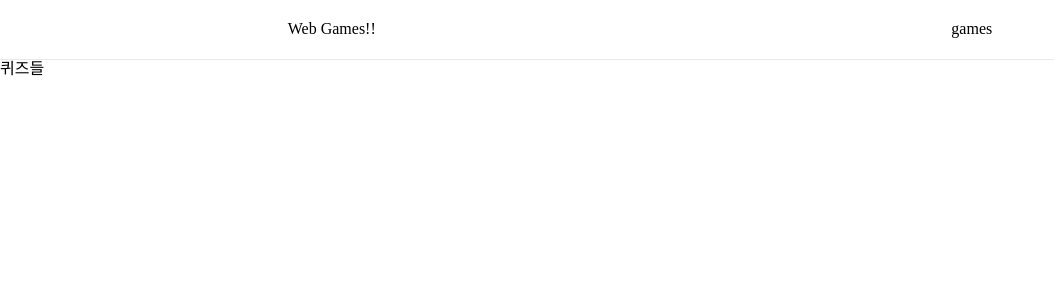
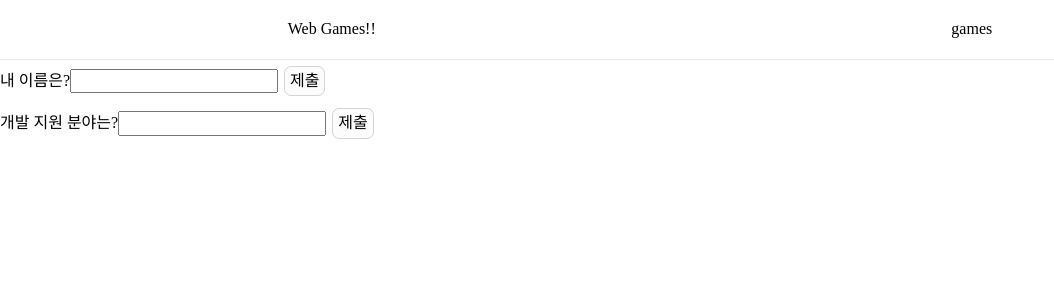
Before and after one commit to pho9902/webGames, a Next.js app: page /quiz/1 in a window 1280 px wide. Both pictures are taken after a click on the button "start". Shown: the top 300 px of the page, without its empty margins (0-1054 px from the left). Built offline with nearby package versions, Linux system fonts and the light colour scheme.

Commit message:
quiz : common 폴더의 데이터 import

```diff
--- a/src/components/Quiz/EachCategory/BeforeStart/index.tsx
+++ b/src/components/Quiz/EachCategory/BeforeStart/index.tsx
@@ -1,14 +1,22 @@
+import { useRouter } from "next/router";
 import { CommonOutLineBtn } from "styles/button";
 
 interface Props {
   setIsGaming: Function;
 }
 export default function BeforeStart({ setIsGaming }: Props) {
+  const router = useRouter();
+
   return (
     <>
       <div>
         <span>룰 설명</span>
-        <span>객관식 주관식 섞여서 문제가 나옵니다.</span>
+        {router.query.pid === "nonsense" ? (
+          <span>주관식 문제로 출제됩니다.</span>
+        ) : (
+          <span>객관식 주관식 섞여서 문제가 나옵니다.</span>
+        )}
+
         <span>
           문제가 나타나는 순서는 무작위 이며, 틀릴 시 게임이 종료됩니다.
         </span>
--- a/src/components/Quiz/EachCategory/Questions/index.tsx
+++ b/src/components/Quiz/EachCategory/Questions/index.tsx
@@ -1,3 +1,34 @@
+import { SUBJECT_QUESTION } from "components/common/QuizDatas/javascript";
+import { useState } from "react";
+import { CommonOutLineBtn } from "styles/button";
+
+interface Props {
+  answer: string;
+  index: number;
+}
 export default function Questions() {
-  return <div>퀴즈들</div>;
+  const [level, setLevel] = useState(0);
+  const [answer, setAnswer] = useState("");
+
+  function isAnswer({ answer, index }: Props) {
+    if (answer === SUBJECT_QUESTION[index]) return true;
+  }
+
+  return (
+    <div>
+      {SUBJECT_QUESTION[level].questions.map((el, idx) => {
+        return (
+          <div>
+            <span>{el}</span>
+            <input onChange={e => setAnswer(e.target.value)} />
+            <CommonOutLineBtn
+              onClick={() => isAnswer(answer, idx) && alert("정답")}
+            >
+              제출
+            </CommonOutLineBtn>
+          </div>
+        );
+      })}
+    </div>
+  );
 }
--- a/src/components/common/QuizDatas/javascript.ts
+++ b/src/components/common/QuizDatas/javascript.ts
@@ -1,5 +1,6 @@
-export const MULTIPLE_CHOICE_QUESTION = [
-  // {: ''}
+export const MULTIPLE_CHOICE_QUESTION = [];
+
+export const SUBJECT_QUESTION: {}[] = [
+  { questions: ["내 이름은?", "개발 지원 분야는?"] },
+  { answers: ["박현우", "프론트"] },
 ];
-
-export const SUBJECT_QUESTION = [];
```
Also changed, not shown: src/components/Quiz/index.tsx (+6 -2 lines).
